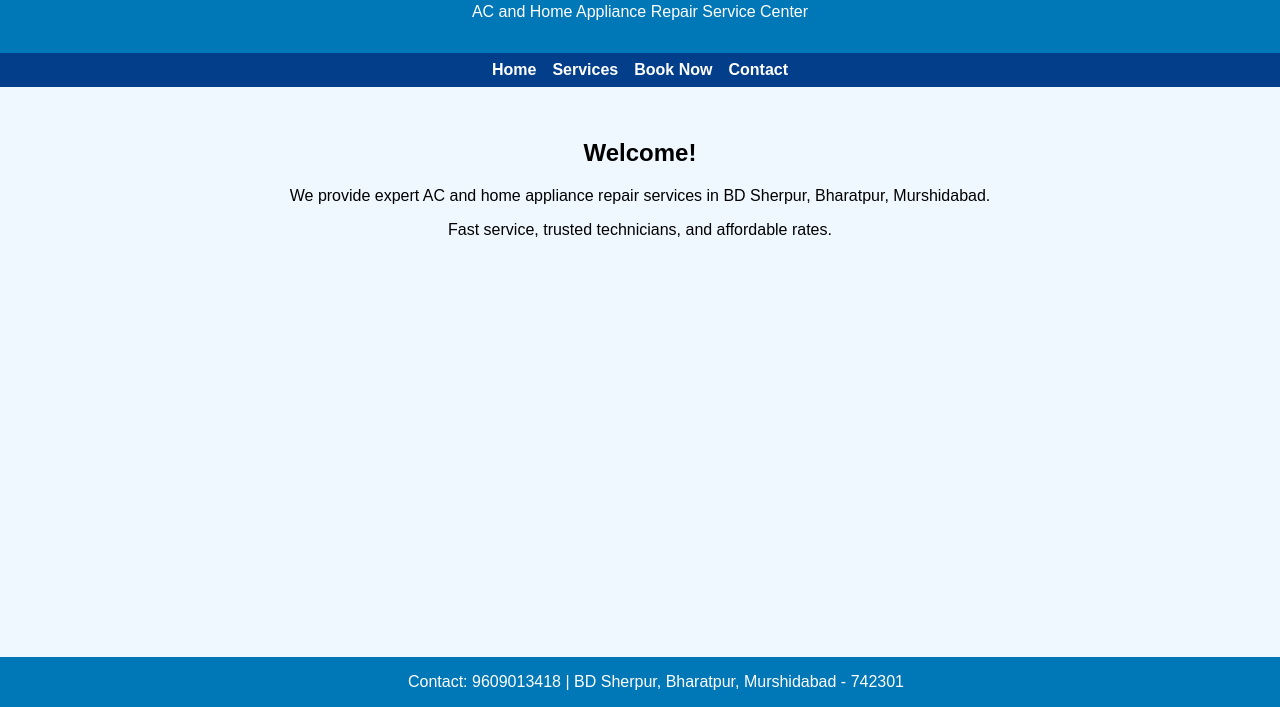
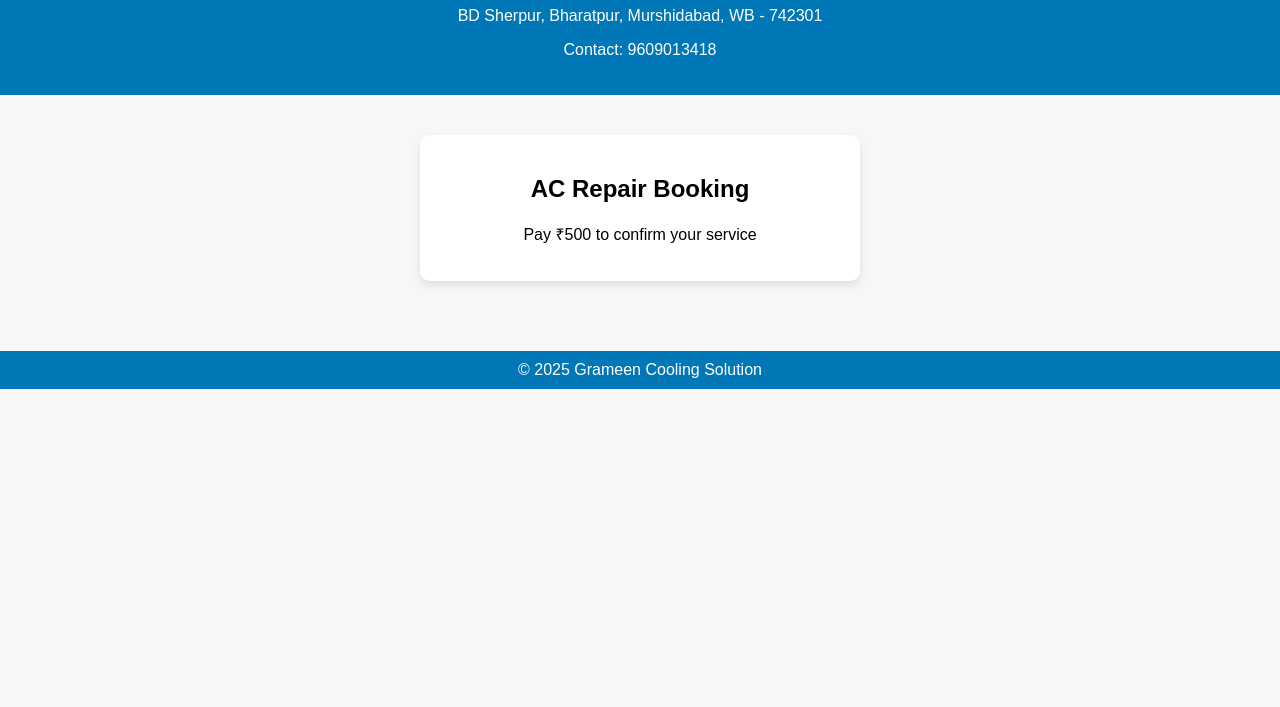
Before and after one commit to Grameencoolingsolution/Grameen-cooling-solution, a plain HTML site: page index.html in a window 1280 px wide. Shown: the part 93-800 px from the top of the page. Drawn offline with Linux system fonts and the light colour scheme.

Commit message:
Update index.html

```diff
--- a/index.html
+++ b/index.html
@@ -6,65 +6,60 @@
   <title>Grameen Cooling Solution</title>
   <style>
     body {
-      font-family: sans-serif;
+      font-family: Arial, sans-serif;
+      background-color: #f7f7f7;
       margin: 0;
       padding: 0;
-      background: #f0f8ff;
+      text-align: center;
     }
     header {
-      background: #0077b6;
+      background-color: #0077b6;
       color: white;
-      padding: 1rem;
-      text-align: center;
-    }
-    nav {
-      background: #023e8a;
-      display: flex;
-      justify-content: center;
-      gap: 1rem;
-      padding: 0.5rem 0;
-    }
-    nav a {
-      color: white;
-      text-decoration: none;
-      font-weight: bold;
+      padding: 20px;
     }
     main {
-      padding: 2rem;
-      text-align: center;
+      padding: 20px;
+    }
+    .card {
+      background-color: white;
+      padding: 20px;
+      margin: 20px auto;
+      max-width: 400px;
+      border-radius: 10px;
+      box-shadow: 0 4px 8px rgba(0,0,0,0.1);
     }
     footer {
-      background: #0077b6;
+      background-color: #0077b6;
       color: white;
-      text-align: center;
-      padding: 1rem;
-      position: fixed;
-      bottom: 0;
-      width: 100%;
+      padding: 10px;
+      margin-top: 30px;
     }
   </style>
 </head>
 <body>
+
 <header>
   <h1>Grameen Cooling Solution</h1>
-    <p>AC and Home Appliance Repair Service Center</p>
+  <p>BD Sherpur, Bharatpur, Murshidabad, WB - 742301</p>
+  <p>Contact: 9609013418</p>
 </header>
 
-  <nav>
-    <a href="index.html">Home</a>
-    <a href="services.html">Services</a>
-    <a href="booking.html">Book Now</a>
-    <a href="contact.html">Contact</a>
-  </nav>
-
 <main>
-    <h2>Welcome!</h2>
-    <p>We provide expert AC and home appliance repair services in BD Sherpur, Bharatpur, Murshidabad.</p>
-    <p>Fast service, trusted technicians, and affordable rates.</p>
+  <div class="card">
+    <h2>AC Repair Booking</h2>
+    <p>Pay ₹500 to confirm your service</p>
+    <form>
+      <script src="https://checkout.razorpay.com/v1/payment-button.js"
+              data-payment_button_id="pl_QpEk8J9yrdZn7C"
+              async>
+      </script>
+    </form>
+  </div>
 </main>
 
 <footer>
-    Contact: 9609013418 | BD Sherpur, Bharatpur, Murshidabad - 742301
+  &copy; 2025 Grameen Cooling Solution
 </footer>
+
 </body>
 </html>
```
Lines whose indentation alone changed are shown as unchanged.
